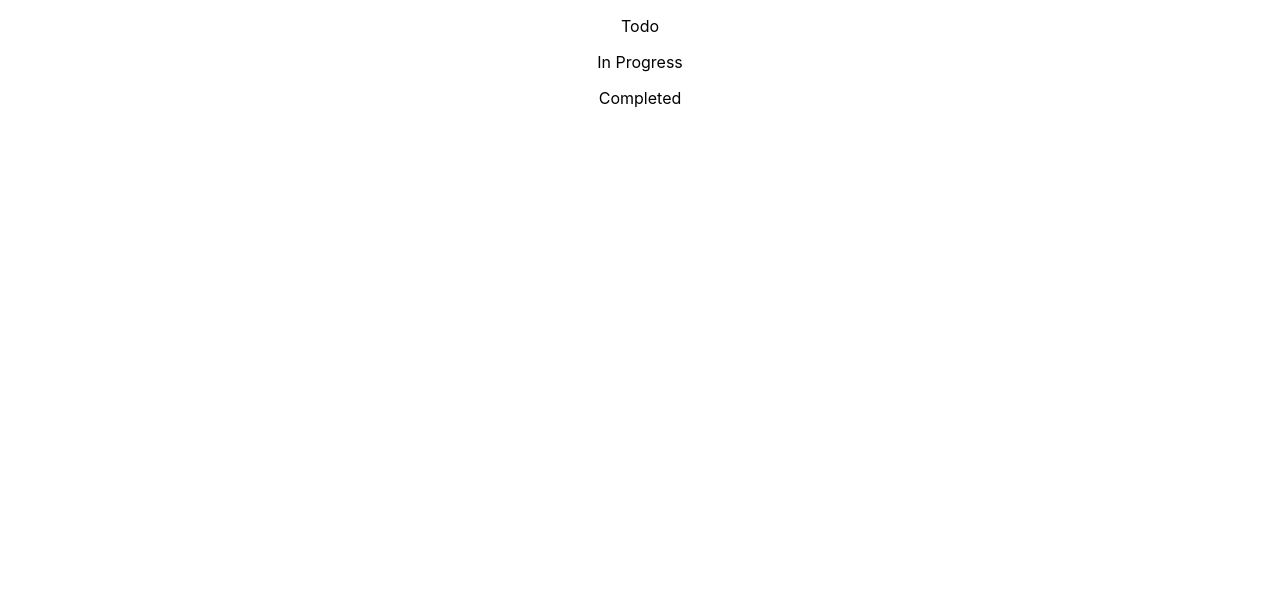
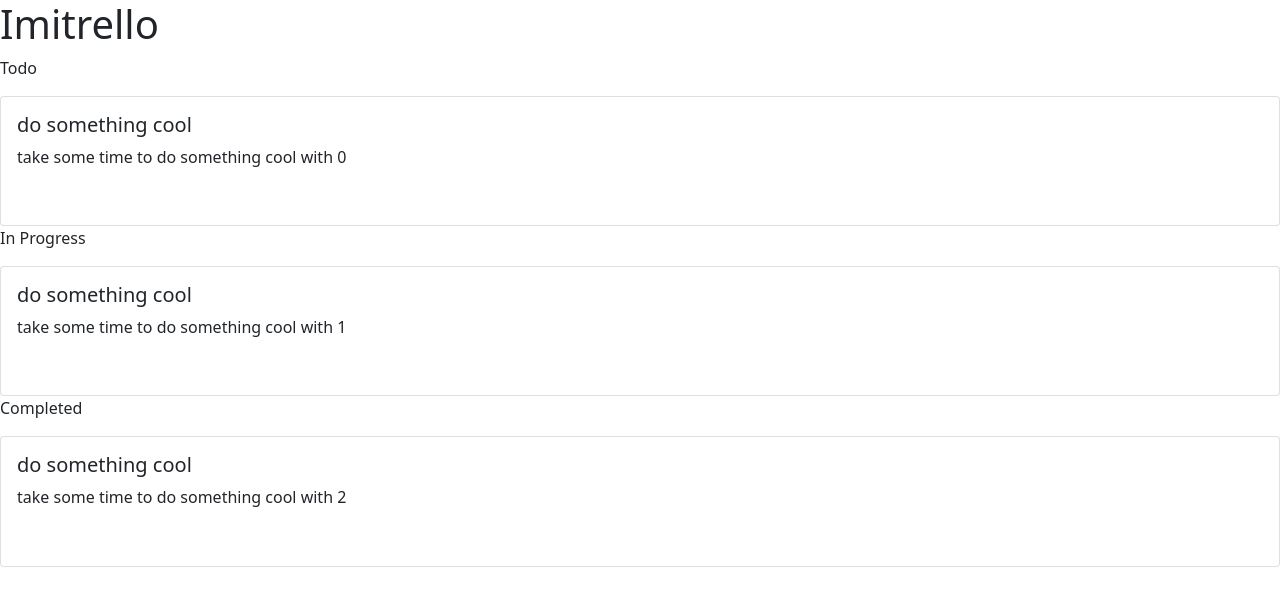
Before and after one commit to MilesSobhani/imitrello, a React (Create React App) app: page / in a window 1280 px wide. Shown: the top 606 px of the page. Built offline with nearby package versions, Linux system fonts and the light colour scheme.

Commit message:
Data types working properly, app column and task all displaying, added basic styling using bootstrap

```diff
--- a/package.json
+++ b/package.json
@@ -10,6 +10,7 @@
     "@types/node": "^16.11.42",
     "@types/react": "^18.0.14",
     "@types/react-dom": "^18.0.5",
+    "bootstrap": "^5.1.3",
     "react": "^18.2.0",
     "react-dom": "^18.2.0",
     "react-scripts": "5.0.1",
--- a/src/App.css
+++ b/src/App.css
@@ -1,38 +1,13 @@
-.App {
-  text-align: center;
-}
 
-.App-logo {
-  height: 40vmin;
-  pointer-events: none;
-}
-
-@media (prefers-reduced-motion: no-preference) {
-  .App-logo {
-    animation: App-logo-spin infinite 20s linear;
-  }
-}
-
-.App-header {
-  background-color: #282c34;
-  min-height: 100vh;
+/* .column {
   display: flex;
-  flex-direction: column;
   align-items: center;
   justify-content: center;
-  font-size: calc(10px + 2vmin);
-  color: white;
-}
+} */
 
-.App-link {
-  color: #61dafb;
-}
 
-@keyframes App-logo-spin {
-  from {
-    transform: rotate(0deg);
-  }
-  to {
-    transform: rotate(360deg);
-  }
-}
+/* .todo {
+  border-style: solid;
+  border-width: 5px;
+  max-width: 18rem;
+} */
--- a/src/components/App.tsx
+++ b/src/components/App.tsx
@@ -1,3 +1,4 @@
+import 'bootstrap/dist/css/bootstrap.css'
 import '../App.css';
 import React, { FC, useState } from 'react';
 import Column from './Column';
@@ -9,6 +10,13 @@ const columnList: Array<Column> = [
   {name: 'Completed', todoList:[]}
 ]
 
+for(var i = 0; i < columnList.length; i++){
+  columnList[i].todoList.push(
+    {title:"do something cool",
+     type: columnList[i].name,
+     notes: `take some time to do something cool with ${i}`}
+  )
+}
 
 const todoList: Array<Todo> = [
 
@@ -20,7 +28,7 @@ const App: FC = () =>  {
 
     return (
       <div className="App">
-
+        <h1>Imitrello</h1>
         {columnList.map((list: Column, key: number) => {
           return <Column list={list} key={key} />
         })
--- a/src/components/Column.tsx
+++ b/src/components/Column.tsx
@@ -1,21 +1,21 @@
+import { ListenOptions } from "net";
 import React, { FC } from "react";
 import Task from './Task'
 
 interface Props {
   list: Column
-  // todos: Array<Todo>
   key: number
 }
 
 
 const Column = ({list}: Props) =>  {
   return(
-    <div>
+    <div className="column">
       <p>{list.name}</p>
-      {/* {list.todoList.map((task: Todo, key: number) => {
-        return <Task key={key} />
+      {list.todoList.map((task: Todo, key: number) => {
+        return <Task key={key} task={task} />
       })
-      } */}
+      }
 
     </div>
   )
--- a/src/components/Task.tsx
+++ b/src/components/Task.tsx
@@ -1,24 +1,22 @@
 import React, { FC } from "react";
 import { isPropertySignature } from "typescript";
-import Task from './Task'
 
 interface Props {
-  todos: Array<Todo>
+  task:Todo
 }
 
 
-const Column = ({todos}: Props) =>  {
+const Task = ({task}: Props) =>  {
   return(
-    <div>
-      {/* {todos.name}
-      {todos.map((todos: Todo, key: number) => {
-        return <Task todo={Todo} key={key} />
-      })
-      } */}
-
-    </div>
+  <div className={"card todo"}>
+  <div className="card-body">
+    <h5 className="card-title">{task.title}</h5>
+    <p className="card-text">{task.notes}</p>
+    <span className="badge badge-pill badge-info">Info</span>
+    {/* <a href="#" className="btn btn-primary"></a> */}
+  </div>
+</div>
   )
 }
 
-
-export default Column;
+export default Task;
```
Also changed, not shown: 1 other file (tests, documents, lock files or other folders).
